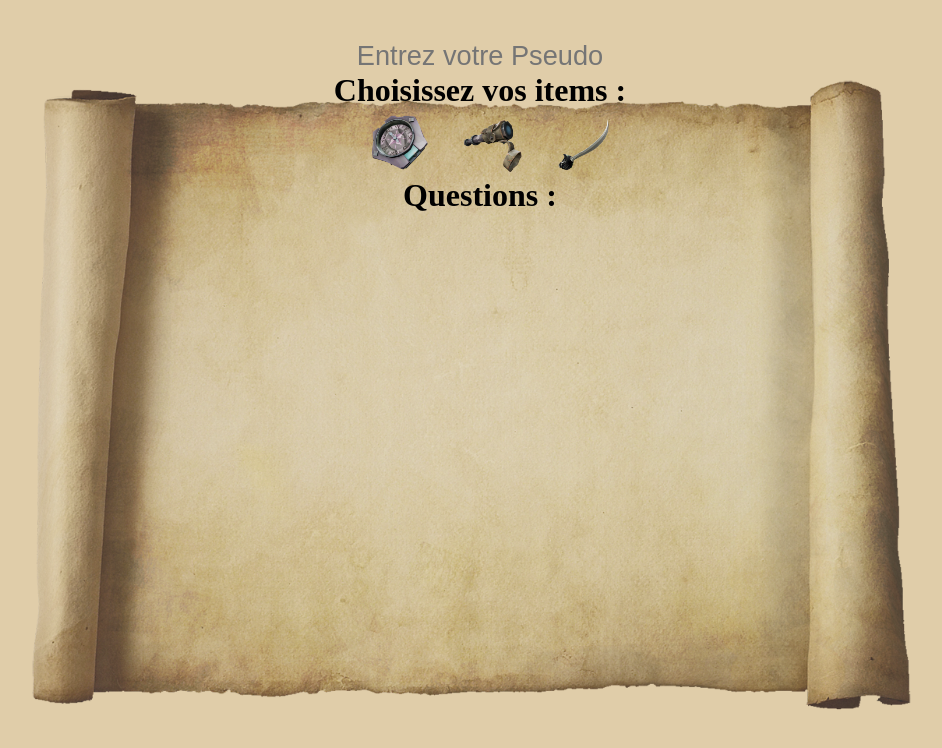
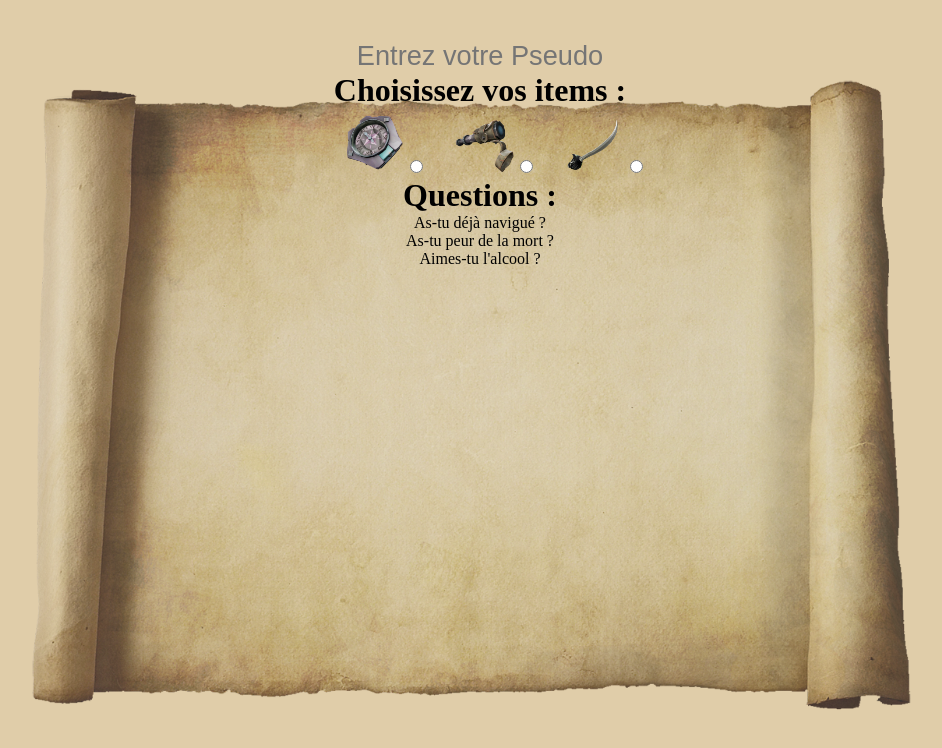
Before and after one commit to HugoGarrigues/IAFRATE-VIOLLET-GARRIGUES-blue-project, a plain HTML site: page src/frontend/template/login.html in a window 1280 px wide. Shown: the whole page, without its empty margins (160-1102 px from the left). Drawn offline with Linux system fonts and the light colour scheme.

Commit message:
Modif login

```diff
--- a/src/frontend/assets/css/login.css
+++ b/src/frontend/assets/css/login.css
@@ -34,8 +34,16 @@ body{
     text-align: center;
 }
 
-
 .form-items img {
     width: 5vw;
     margin-left: 25px;
 }
+
+input:focus {
+    outline: none;
+}
+
+.form-questions{
+    display: flex;
+    flex-direction: column;
+}
--- a/src/frontend/template/login.html
+++ b/src/frontend/template/login.html
@@ -17,11 +17,16 @@
             <h1 class="form-items-title">
                 Choisissez vos items :
             </h1>
-        <form action="/submit-items" method="post">
-            <label for="radio-item-1"><img src="../assets/img/Rogue_Sea_Dog_Compass.webp" alt="" /></label>
-            <label for="radio-item-2"><img src="../assets/img/Rogue_Sea_Dog_Spyglass.webp" alt="" /></label>
-            <label for="radio-item-3"><img src="../assets/img/Black_Dog_Cutlass.webp" alt="" /></label>
-        </form>
+<form action="/submit-items" method="post">
+        <label for="radio-item-1"><img src="../assets/img/Rogue_Sea_Dog_Compass.webp" alt="" /></label>
+        <input type="radio" name="radio-item" id="radio-item-1" value="Rogue_Sea_Dog_Compass">
+
+        <label for="radio-item-2"><img src="../assets/img/Rogue_Sea_Dog_Spyglass.webp" alt="" /></label>
+        <input type="radio" name="radio-item" id="radio-item-2" value="Rogue_Sea_Dog_Spyglass">
+
+        <label for="radio-item-3"><img src="../assets/img/Black_Dog_Cutlass.webp" alt="" /></label>
+        <input type="radio" name="radio-item" id="radio-item-3" value="Black_Dog_Cutlass">
+    </form>
         <div class="form-items-description">
             <!-- ajout texte a partir du js -->
         </div>
@@ -31,6 +36,9 @@
         <h1 class="form-questions-title">
             Questions :
         </h1>
+        <label for="question1">As-tu déjà navigué ?</label>
+        <label for="question2">As-tu peur de la mort ?</label>
+        <label for="question3">Aimes-tu l'alcool ?</label>
     </div>
     </div>
 </body>
```
